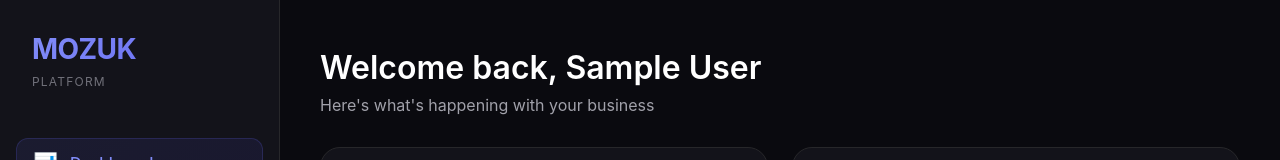
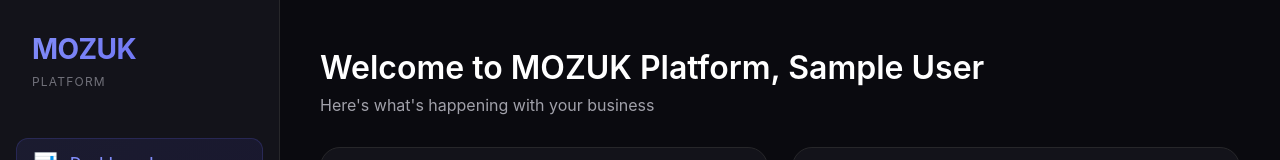
Before and after one commit to Drakhtar359/mozuk-platform, a Next.js app in the folder apps/web/: page /dashboard in a window 1280 px wide. Shown: the top 160 px of the page. Built offline with nearby package versions, Linux system fonts and the light colour scheme; no server answers; the database is empty; sample sign-in values are in the browser's storage.

Commit message:
feat: Update dashboard welcome message

```diff
--- a/apps/web/src/app/dashboard/page.tsx
+++ b/apps/web/src/app/dashboard/page.tsx
@@ -35,7 +35,7 @@ export default async function DashboardPage() {
             <div>
                 <div style={{ marginBottom: '32px' }}>
                     <h1 style={{ fontSize: '2rem', fontWeight: 600, marginBottom: '8px' }}>
-                        Welcome back, {session.user?.name || 'User'}
+                        Welcome to MOZUK Platform, {session.user?.name || 'User'}
                     </h1>
                     <p style={{ color: 'var(--text-secondary)' }}>
                         Here's what's happening with your business
```
